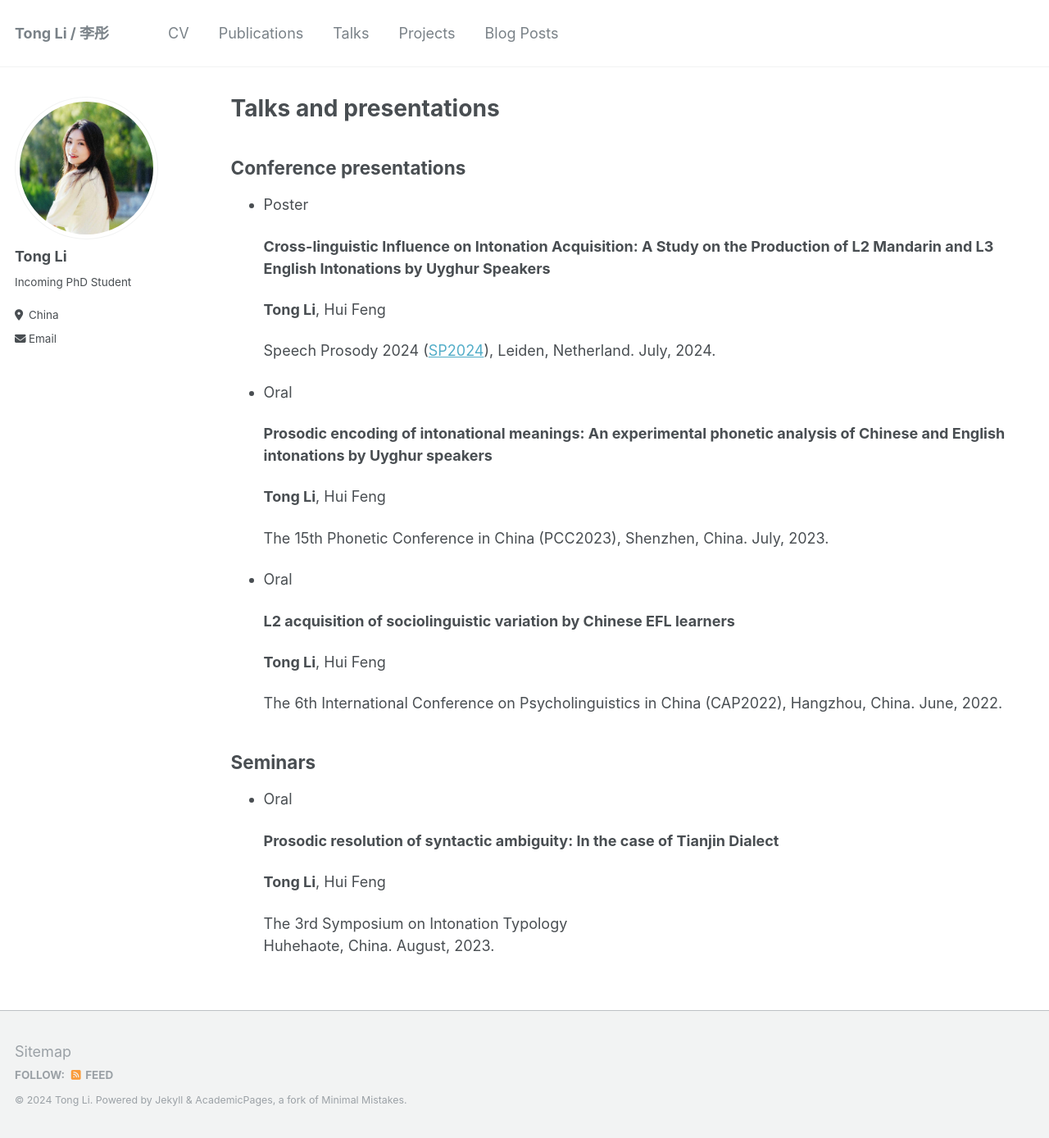
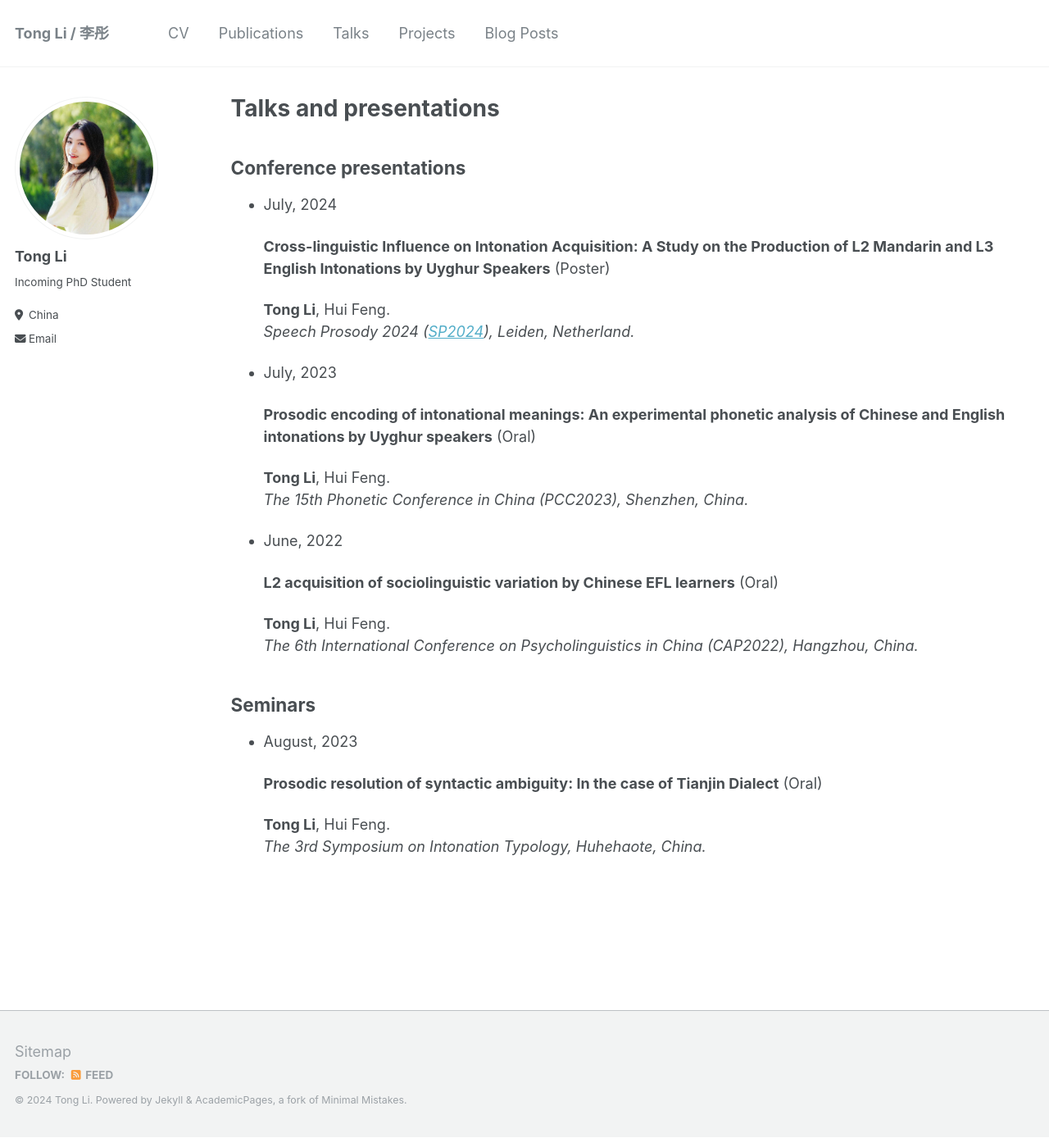
Before and after one commit to litonglinguistics/litonglinguistics.github.io, a Jekyll site: the page built from _pages/talks.md, in a window 1280 px wide and 1388 px high. Shown: the whole window at 82% size. Built offline with Jekyll 4.4.1, drawn with Linux system fonts in a browser that asks for light colours.

```diff
--- a/_pages/talks.md
+++ b/_pages/talks.md
@@ -6,36 +6,28 @@ author_profile: true
 ---
 ## Conference presentations
 
-- Poster
+- July, 2024
 
-  **Cross-linguistic Influence on Intonation Acquisition: A Study on the Production of L2 Mandarin and L3 English Intonations by Uyghur Speakers**
+  **Cross-linguistic Influence on Intonation Acquisition: A Study on the Production of L2 Mandarin and L3 English Intonations by Uyghur Speakers** (Poster)
 
-  **Tong Li**, Hui Feng
+  **Tong Li**, Hui Feng. <br> _Speech Prosody 2024 ([SP2024](https://www.universiteitleiden.nl/sp2024)), Leiden, Netherland._
 
-  Speech Prosody 2024 ([SP2024](https://www.universiteitleiden.nl/sp2024)), Leiden, Netherland. July, 2024.
+- July, 2023
 
-- Oral
+  **Prosodic encoding of intonational meanings: An experimental phonetic analysis of Chinese and English intonations by Uyghur speakers** (Oral)
 
-  **Prosodic encoding of intonational meanings: An experimental phonetic analysis of Chinese and English intonations by Uyghur speakers**
+  **Tong Li**, Hui Feng.<br> _The 15th Phonetic Conference in China (PCC2023), Shenzhen, China._
 
-  **Tong Li**, Hui Feng
+- June, 2022
 
-  The 15th Phonetic Conference in China (PCC2023), Shenzhen, China. July, 2023.
+  **L2 acquisition of sociolinguistic variation by Chinese EFL learners** (Oral)
 
-- Oral
-
-  **L2 acquisition of sociolinguistic variation by Chinese EFL learners**
-
-  **Tong Li**, Hui Feng
-
-  The 6th International Conference on Psycholinguistics in China (CAP2022), Hangzhou, China. June, 2022.
+  **Tong Li**, Hui Feng.<br> _The 6th International Conference on Psycholinguistics in China (CAP2022), Hangzhou, China._
 
 ## Seminars
 
-- Oral
+- August, 2023
 
-  **Prosodic resolution of syntactic ambiguity: In the case of Tianjin Dialect**
+  **Prosodic resolution of syntactic ambiguity: In the case of Tianjin Dialect** (Oral)
 
-  **Tong Li**, Hui Feng
-
-  The 3rd Symposium on Intonation Typology<br>Huhehaote, China. August, 2023.
+  **Tong Li**, Hui Feng.<br> _The 3rd Symposium on Intonation Typology, Huhehaote, China._
```
